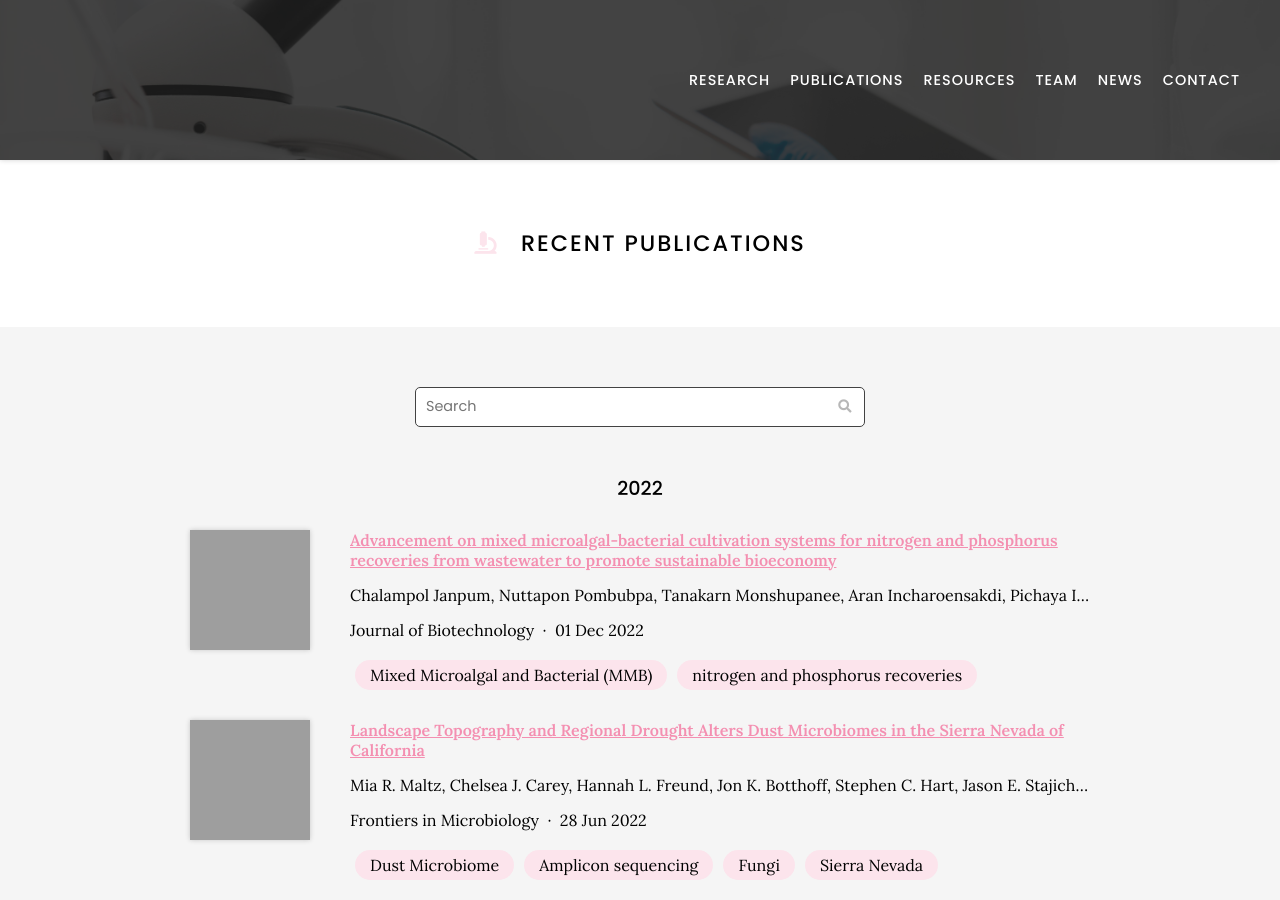
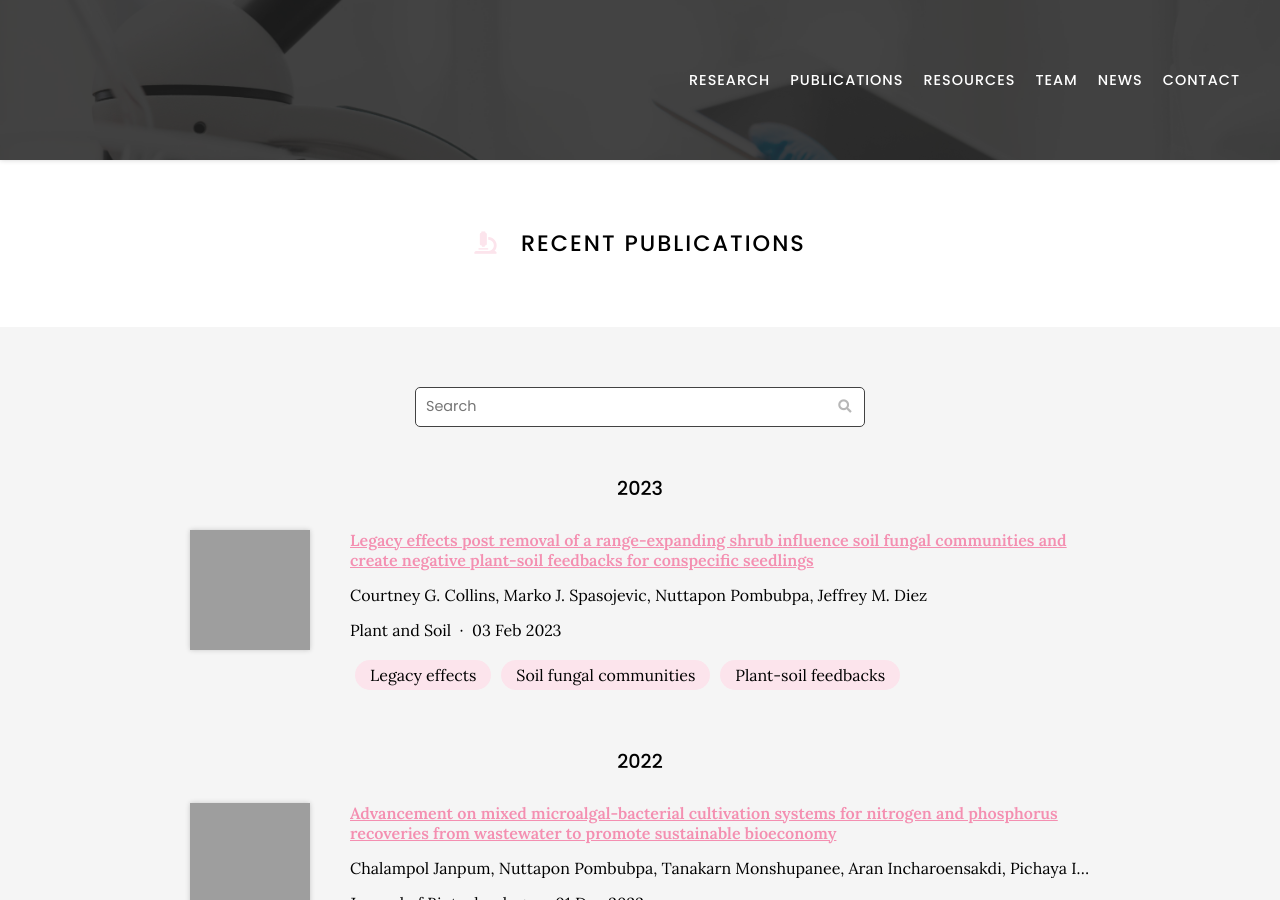
Before and after one commit to natpombubpa-lab/natpombubpa-lab.github.io, a Jekyll site: the page built from publication/index.md, in a window 1280 px wide and 900 px high. Built offline with Jekyll 4.4.1, drawn with Linux system fonts in a browser that asks for light colours; nearby versions of some CDN libraries; grey boxes are pictures that could not be loaded.

Commit message:
Generate citations

```diff
--- a/_data/citations.yaml
+++ b/_data/citations.yaml
@@ -1,5 +1,23 @@
 # GENERATED AUTOMATICALLY, DO NOT EDIT
 
+- id: doi:10.1007/s11104-023-05896-w
+  title: Legacy effects post removal of a range-expanding shrub influence soil fungal
+    communities and create negative plant-soil feedbacks for conspecific seedlings
+  authors:
+  - Courtney G. Collins
+  - Marko J. Spasojevic
+  - Nuttapon Pombubpa
+  - Jeffrey M. Diez
+  publisher: Plant and Soil
+  date: '2023-02-03'
+  link: https://doi.org/gr936z
+  image: https://github.com/natpombubpa-lab/natpombubpa-lab.github.io/assets/54328862/c43c831f-26a9-43b3-9cf1-3092166abbe2
+  extra-links:
+  - type: journal
+  tags:
+  - Legacy effects
+  - Soil fungal communities
+  - Plant-soil feedbacks
 - id: doi:10.1016/j.jbiotec.2022.11.008
   title: Advancement on mixed microalgal-bacterial cultivation systems for nitrogen
     and phosphorus recoveries from wastewater to promote sustainable bioeconomy
```
